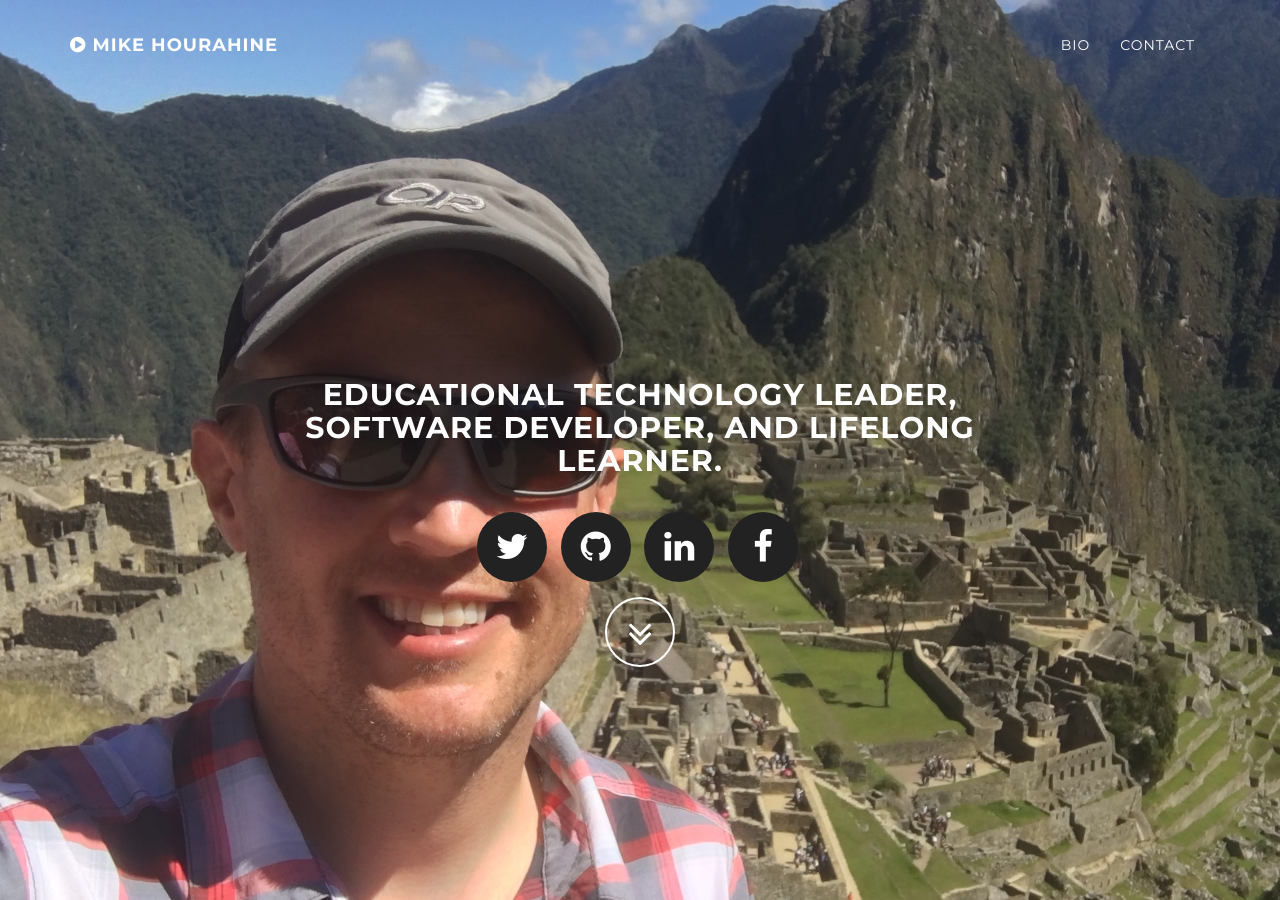
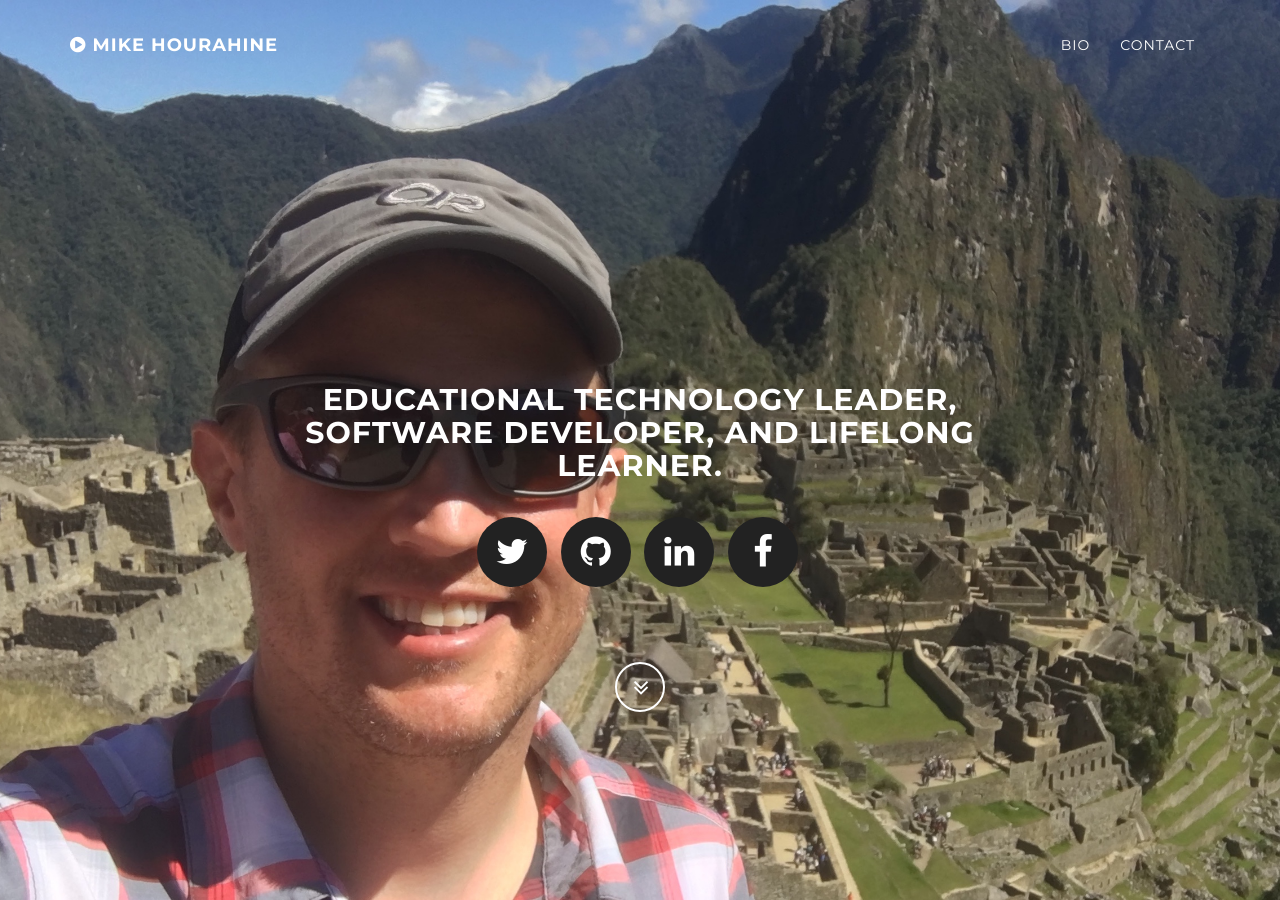
Before and after one commit to mhourahine/hourahine.net, a Jekyll site: the page built from index.md, in a window 1280 px wide and 900 px high. Built offline with Jekyll 4.4.1, drawn with Linux system fonts in a browser that asks for light colours.

Commit message:
Styling tweaks

```diff
--- a/css/grayscale.css
+++ b/css/grayscale.css
@@ -177,13 +177,15 @@ a:focus {
 }
 
 .btn-circle {
-    width: 70px;
-    height: 70px;
-    margin-top: 15px;
+		position: relative;
+		top: 50px;
+    width: 50px;
+    height: 50px;
+    margin-top: 25px;
     padding: 7px 16px;
     border: 2px solid #fff;
-    border-radius: 35px;
-    font-size: 40px;
+    border-radius: 25px;
+    font-size: 25px;
     color: #fff;
     background: 0 0;
     -webkit-transition: background .3s ease-in-out;
```
